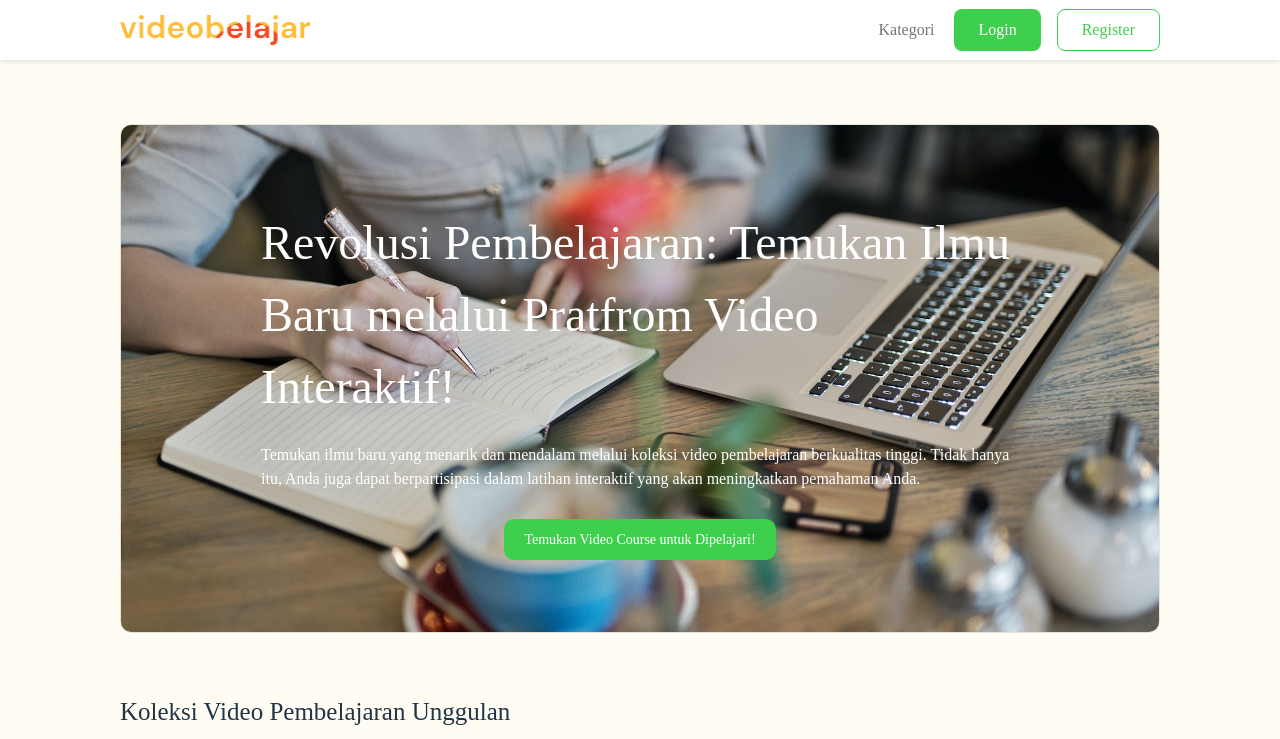
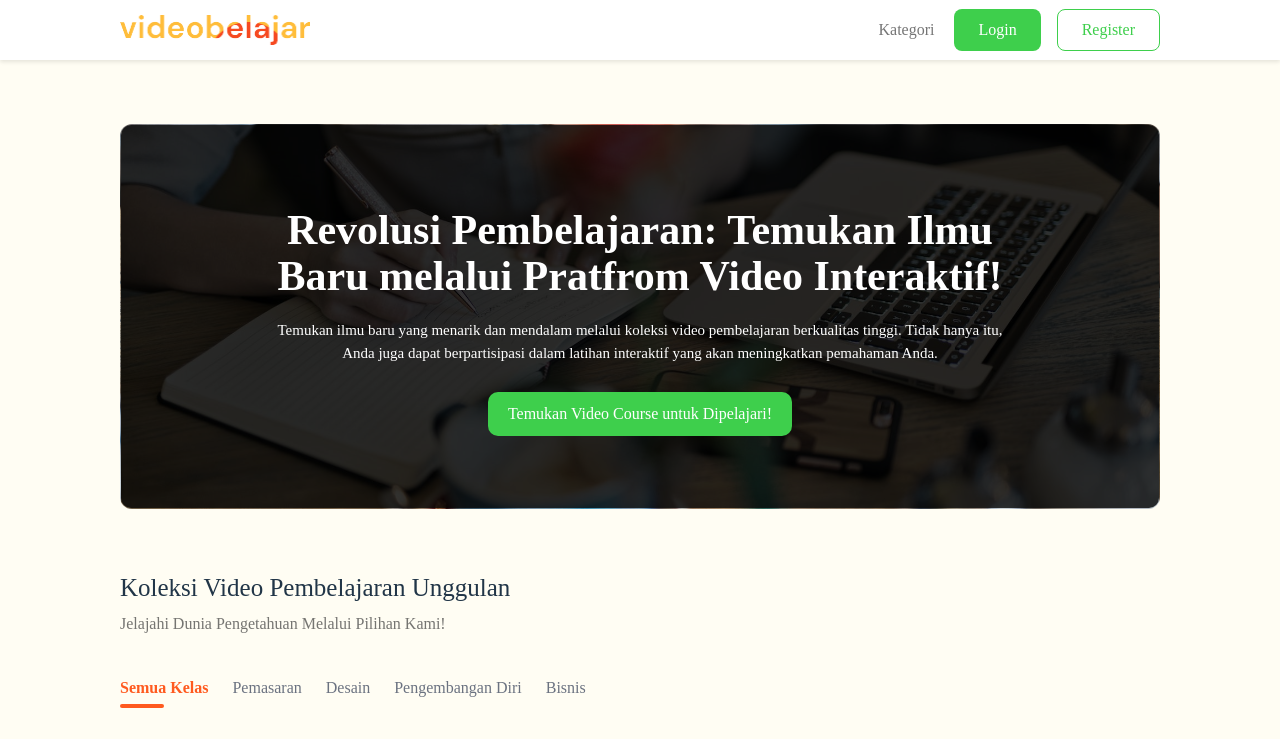
Before and after one commit to Fferdiansyahh/Mission_Front_End_1A, a React (Vite) app: page / in a window 1280 px wide. Shown: the top 739 px of the page. Built offline with nearby package versions, Linux system fonts and the light colour scheme.

Commit message:
update-mission-2-13

```diff
--- a/src/pages/home/Home1.jsx
+++ b/src/pages/home/Home1.jsx
@@ -1,17 +1,11 @@
 import "../login/Login.css";
-import CardImg1 from "../../assets/card-1.jpeg";
-import CardImg2 from "../../assets/card-2.jpeg";
-import CardImgU1 from "../../assets/u-1.png";
-import CardImgU2 from "../../assets/u-2.png";
-import Star1 from "../../assets/star_1.png";
-import Star2 from "../../assets/star_2.png";
-import Star3 from "../../assets/star_3.png";
-import ImgBg1 from "/src/Assets/bg-1.jpeg";
+
+// import ImgBg1 from "/src/Assets/bg-1.jpeg";
 
 export default function Home1() {
   return (
-    <div className="rounded-xl border border-kedua bg-[url('/src/Assets/bg-1.jpeg') bg-cover  ]">
-      <div className="beranda-1    ">
+    <div className="rounded-xl border border-kedua bg-[url('/src/Assets/bg-1.jpeg')] bg-center bg-cover">
+      <div className="beranda-1 bg-black/80">
         <div className="b-1-1">
           <h1 className="b-1-1-1">
             Revolusi Pembelajaran: Temukan Ilmu Baru melalui Pratfrom Video
--- a/src/pages/login/Login.css
+++ b/src/pages/login/Login.css
@@ -45,12 +45,9 @@ body {
 }
 
 .beranda-1 {
-  /* background: linear-gradient(rgba(0, 0, 0, 0.8) 0 100%); */
-  /* url("/src/Assets/bg-1.jpeg"); */
-  background-image: url("/src/Assets/bg-1.jpeg");
   background-size: 100%;
   background-position: center;
-  /* background-color: linear-gradient(rgba(0, 0, 0, 0.8) 0 100%); */
+
 
   height: max-content;
   padding: 82px 140px 64px 140px;
@@ -69,18 +66,24 @@ body {
 }
 .b-1-2 {
   border-radius: 10px;
+  font-weight: bold;
+  font-size: 16px !important;
 }
 .b-1-1-1 {
   color: white;
-  font-size: 48px;
+  font-size: 42px;
   font-family: "Poppins";
   margin: 0px;
+  font-weight: bold;
+  line-height: 1.1;
+  text-align: center;
 }
 .b-1-1-2 {
   color: white;
-  font-size: 16px;
+  font-size: 15px;
   margin: 0px;
   font-family: "DM Sans";
+  text-align: center;
 }
 
 .beranda-1 button {
```
